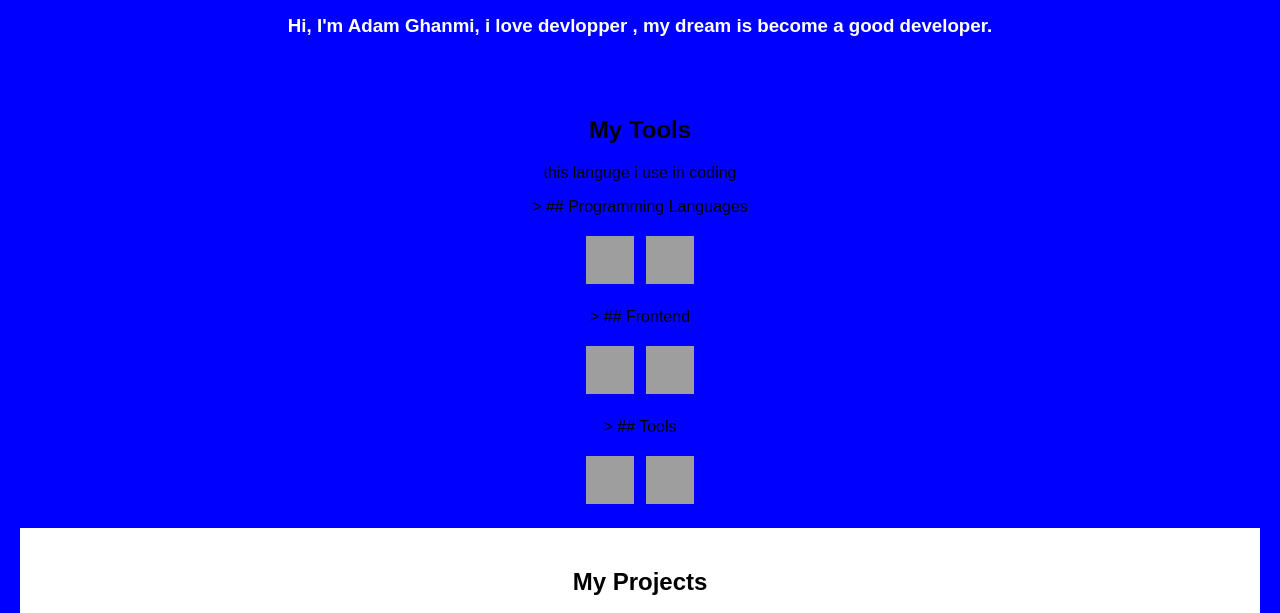
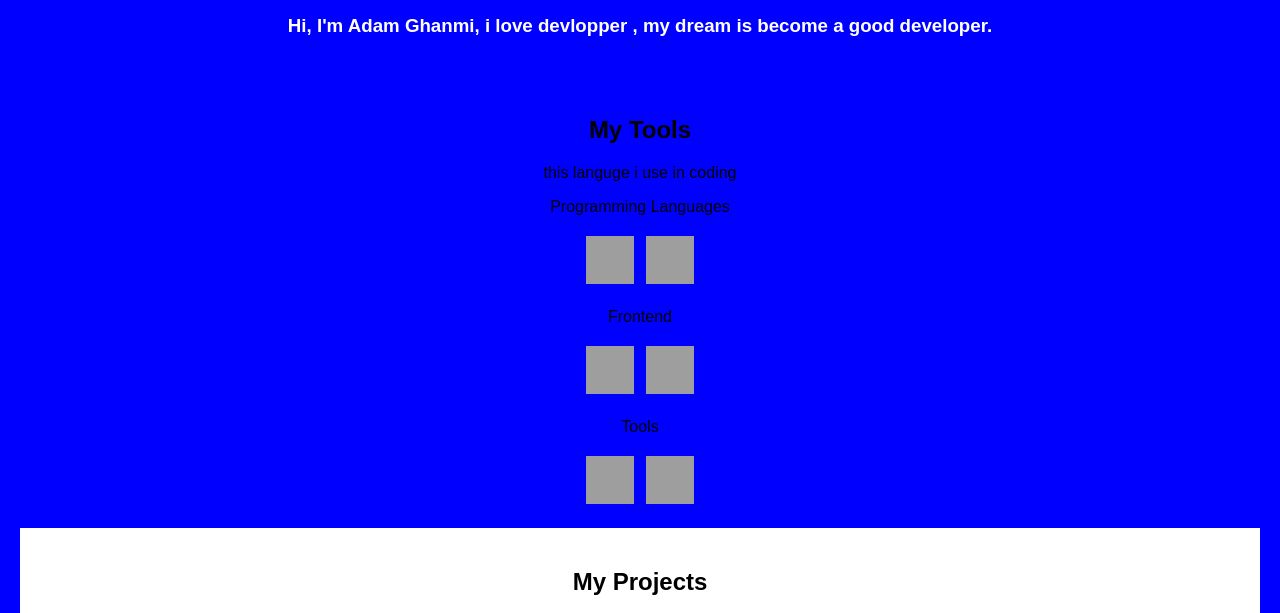
Before and after one commit to Ghanmidev2012/ghanmi, a plain HTML site: page index.html in a window 1280 px wide. Shown: the part 775-1388 px from the top of the page. Drawn offline with Linux system fonts and the light colour scheme; grey boxes are pictures that could not be loaded.

Commit message:
Update index.html

```diff
--- a/index.html
+++ b/index.html
@@ -35,13 +35,13 @@
     <h2 style="text-align: center; color: black;">My Tools</h2>
     <p style="text-align: center; color: black;">this languge i use in coding </p>
 
-> ## Programming Languages
+ Programming Languages
 <p align="center"><img src="https://raw.githubusercontent.com/devicons/devicon/master/icons/python/python-original.svg" alt="Python" width="48" height="48" style="margin: 4px;" /> <img src="https://raw.githubusercontent.com/devicons/devicon/master/icons/go/go-original.svg" alt="Go" width="48" height="48" style="margin: 4px;" /></p>
 
-> ## Frontend
+ Frontend
 <p align="center"><img src="https://raw.githubusercontent.com/devicons/devicon/master/icons/html5/html5-original.svg" alt="HTML5" width="48" height="48" style="margin: 4px;" /> <img src="https://raw.githubusercontent.com/devicons/devicon/master/icons/css3/css3-original.svg" alt="CSS3" width="48" height="48" style="margin: 4px;" /></p>
 
-> ## Tools
+ Tools
 <p align="center"><img src="https://www.vectorlogo.zone/logos/visualstudio_code/visualstudio_code-icon.svg" alt="VS Code" width="48" height="48" style="margin: 4px;" /> <img src="https://www.vectorlogo.zone/logos/figma/figma-icon.svg" alt="Figma" width="48" height="48" style="margin: 4px;" /></p>
     <section id="projects" class="projects-section">
         <h2 style="text-align: center; color: black;">My Projects</h2><img src="images/images.png" alt="Projects Icon" style="display: block; margin: 0 auto; width: 200px; height: 200px;border-radius: 50%;"><p style="text-align: center;color:black">.vr computer</p>
```
